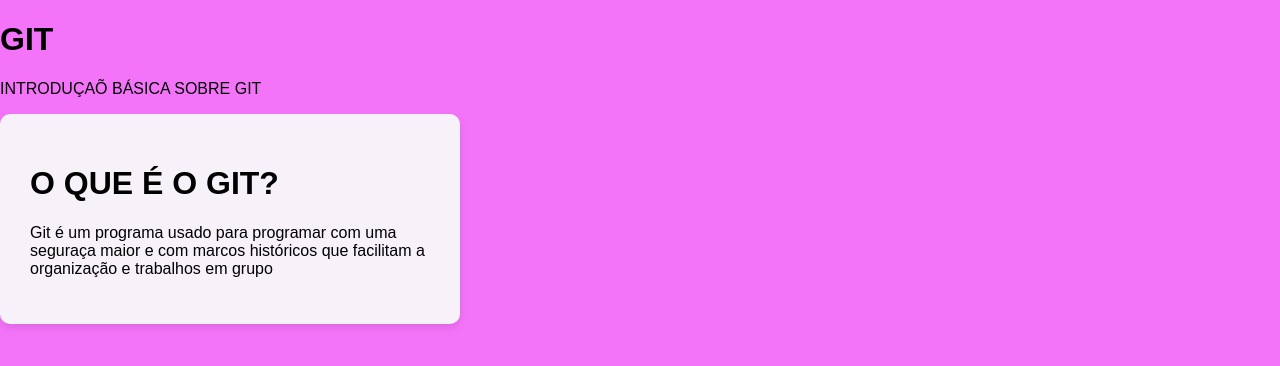
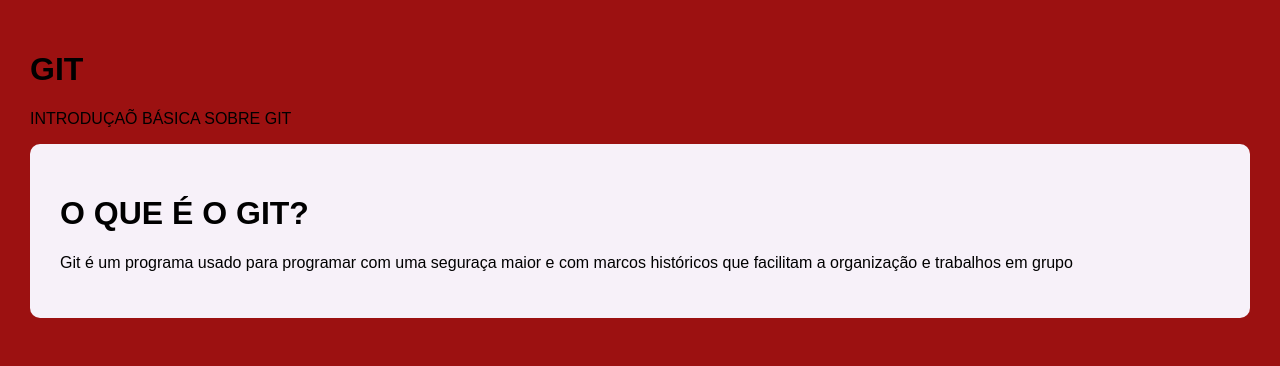
Before and after one commit to samuelmarotta166-ai/git-treino2, a plain HTML site: page index.html in a window 1280 px wide. Drawn offline with Linux system fonts and the light colour scheme.

Commit message:
mudando o background do style

```diff
--- a/style.css
+++ b/style.css
@@ -1,14 +1,13 @@
 
         body {
             font-family: Arial, sans-serif;
-            background-color: #f474f9;
+            background-color: #9c1111;
             margin: 0;
+              padding: 30px;
+            border-radius: 10px;
         }
         .card {
             background-color: #f7f1f9;
             padding: 30px;
             border-radius: 10px;
-            box-shadow: 0 4px 10px rgba(0, 0, 0, 0.1);
-
-            max-width: 400px;
         }
```
